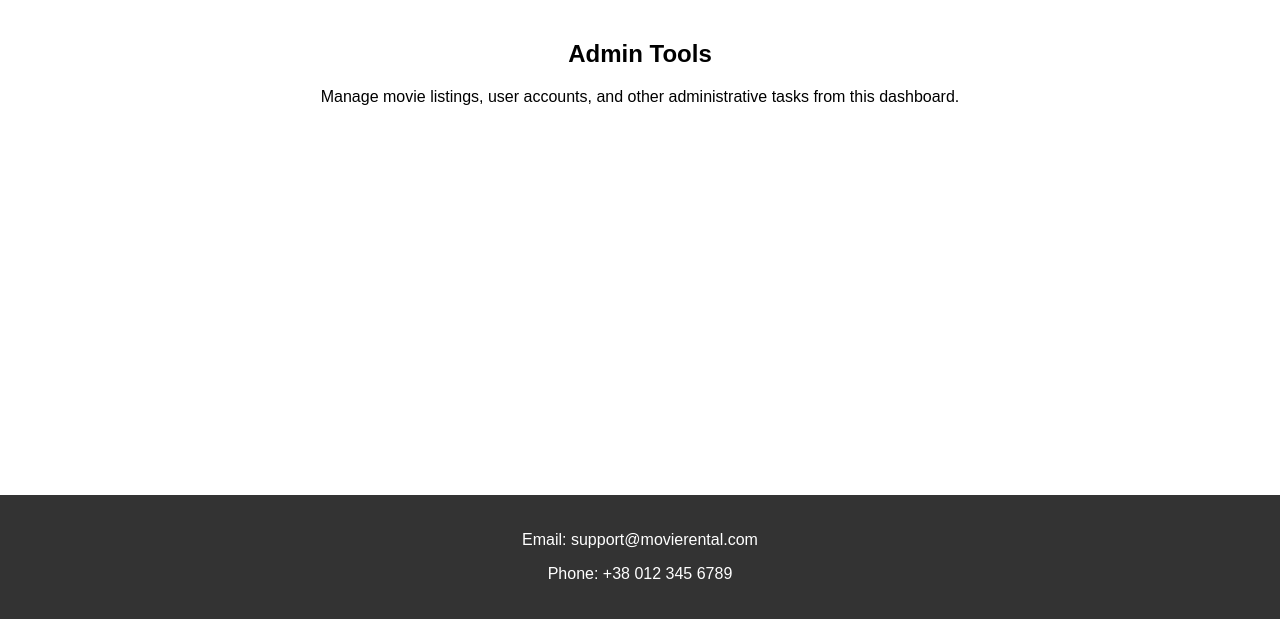
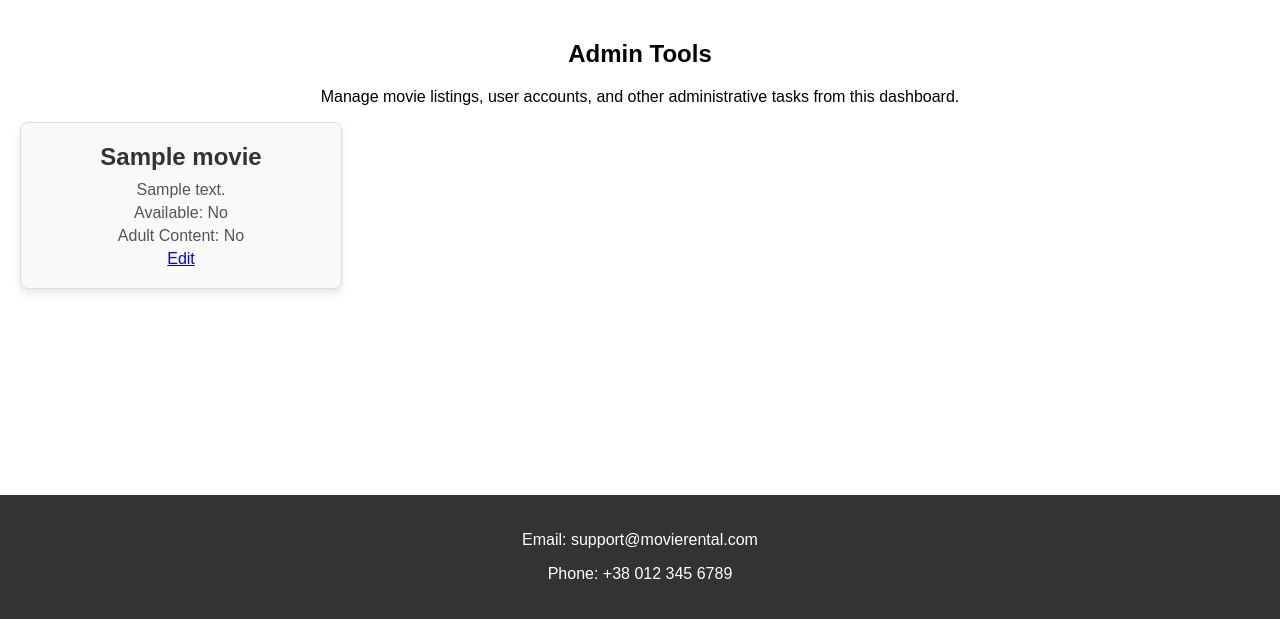
Before and after one commit to Igorsh1k/adult-video-rental, a Flask app: template frontend/templates/admin_home.html in a window 1280 px wide. Shown: the part 181-800 px from the top of the page. Run offline with Flask 3, Linux system fonts and the light colour scheme; the template is opened without the code that fills it: most values are stand-ins (such as "Sample title", 1, 10 or a date in 2020).

Commit message:
update admin homepsge

```diff
--- a/backend/homepages.py
+++ b/backend/homepages.py
@@ -29,7 +29,8 @@ def login_required(role=None):
 @homepages_bp.route('/admin')
 @login_required(role='admin')
 def admin_home():
-    return render_template('admin_home.html')
+    movies = list_movies()
+    return render_template('admin_home.html', movies=movies)
 
 @homepages_bp.route('/user')
 @login_required(role='user')
--- a/frontend/templates/admin_home.html
+++ b/frontend/templates/admin_home.html
@@ -29,6 +29,18 @@
     <section>
         <h2>Admin Tools</h2>
         <p>Manage movie listings, user accounts, and other administrative tasks from this dashboard.</p>
+
+        <div class="movie-cards">
+            {% for movie in movies %}
+                <div class="movie-card">
+                    <h3>{{ movie.title }}</h3>
+                    <p>{{ movie.description }}</p>
+                    <p>Available: {{ "Yes" if movie.is_available else "No" }}</p>
+                    <p>Adult Content: {{ "Yes" if movie.is_adult else "No" }}</p>
+                    <a href="{{ url_for('homepages.edit_movie', movie_id=movie.id) }}" class="edit-button">Edit</a>
+                </div>
+            {% endfor %}
+        </div>
     </section>
 </main>
 <footer>
```
